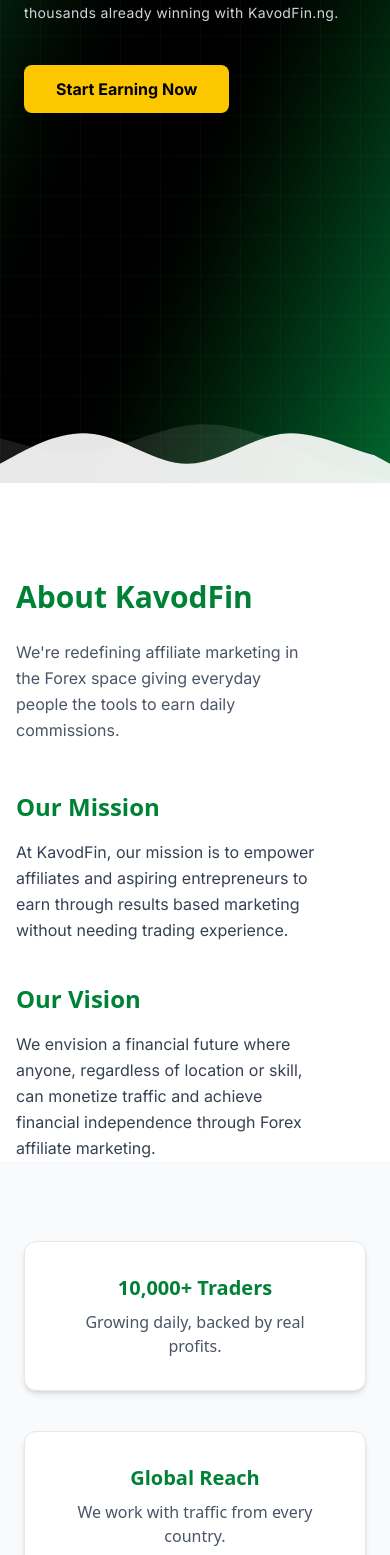
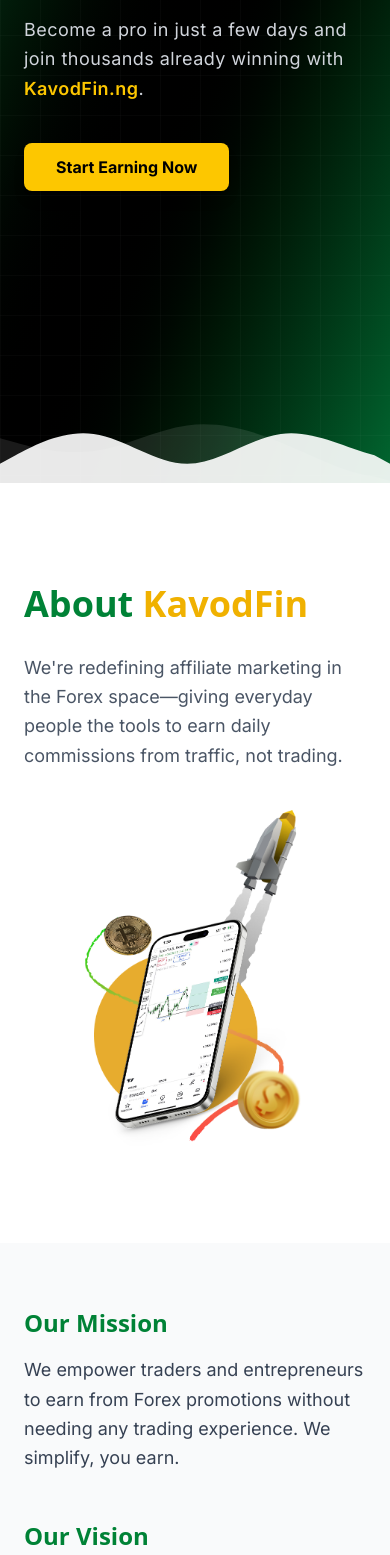
Before and after one commit to Nel-tech/Kavodfin, a Next.js app in the folder kavodfin/: page / in a window 390 px wide. Shown: the part 445-2000 px from the top of the page. Built offline with nearby package versions, Linux system fonts and the light colour scheme.

Commit message:
Revamp About component layout and styling, enhancing text presentation and adding an image. Update HeroSection and Nav components for improved responsiveness and visual appeal, including CTA button text change.

```diff
--- a/kavodfin/src/components/(landing)/About.tsx
+++ b/kavodfin/src/components/(landing)/About.tsx
@@ -1,80 +1,106 @@
 'use client'
 
+import Image from "next/image";
 import { motion } from "framer-motion";
+import AboutImage from '../../../public/images/About-Img.png'
 
 export default function AboutPage() {
   return (
-        <div className="bg-white  text-gray-800 mt-[6rem]">
+    <div className="bg-white text-gray-800 mt-[6rem]">
 
       {/* Hero Section */}
-            <section id="about" className="ml-[1rem] pb-[3rem] md:px-20">
-                <motion.h1
+      <section className="relative px-6 md:px-20 pb-20 grid md:grid-cols-2 gap-10 items-center">
+        <motion.div
           initial={{ opacity: 0, y: -30 }}
           animate={{ opacity: 1, y: 0 }}
           transition={{ duration: 0.8 }}
-                    className="text-3xl text-left lg:text-center lg:text-4xl md:text-6xl font-bold font-dmSerifDisplay text-green-700"
         >
-                    About KavodFin
-                </motion.h1>
-                <p className="mt-6  lg:text-lg  lg:text-center pr-[5rem]   lg:max-w-none mx-auto leading-relaxed text-gray-600 font-inter">
-                    We&apos;re redefining affiliate marketing in the Forex space giving everyday people the tools to earn daily commissions.
+          <h1 className="text-4xl md:text-5xl font-bold font-dmSerifDisplay text-green-700 leading-snug">
+            About <span className="text-yellow-500">KavodFin</span>
+          </h1>
+          <p className="mt-6 text-lg text-gray-600 font-inter leading-relaxed">
+            We&apos;re redefining affiliate marketing in the Forex space—giving everyday people the tools to earn daily commissions from traffic, not trading.
           </p>
+        </motion.div>
+
+        <motion.div
+          initial={{ opacity: 0, x: 30 }}
+          animate={{ opacity: 1, x: 0 }}
+          transition={{ duration: 1 }}
+          className="flex justify-center"
+        >
+          <Image
+            src={AboutImage}
+            alt="About KavodFin"
+            width={400}
+            height={400}
+            className="w-[250px] sm:w-[300px] md:w-[400px] h-auto"
+          />
+
+        </motion.div>
       </section>
 
+      {/* Mission & Vision */}
+      <section className="bg-gray-50 py-16 px-6 md:px-20 grid md:grid-cols-2 gap-12">
+        <motion.div
+          initial={{ opacity: 0, y: 20 }}
+          whileInView={{ opacity: 1, y: 0 }}
+          transition={{ duration: 0.6 }}
+        >
+          <h2 className="text-2xl font-bold mb-4 text-green-700">Our Mission</h2>
+          <p className="text-gray-700 text-lg leading-relaxed font-inter">
+            We empower traders and entrepreneurs to earn from Forex promotions without needing any trading experience. We simplify, you earn.
+          </p>
+        </motion.div>
 
-            <section className=" ml-[1rem] lg:ml-0 grid md:grid-cols-2 gap-10 lg:py-16  md:px-20">
-
-              <div>
-
-                    <h2 className="text-2xl font-bold mb-4 text-green-700">Our Mission</h2>
-                    <p className="text-gray-700  max-w-[20rem]  lg:max-w-none font-inter leading-relaxed">
-                        At KavodFin, our mission is to empower affiliates and aspiring entrepreneurs to earn through results based marketing  without needing trading experience.
+        <motion.div
+          initial={{ opacity: 0, y: 20 }}
+          whileInView={{ opacity: 1, y: 0 }}
+          transition={{ duration: 0.6, delay: 0.3 }}
+        >
+          <h2 className="text-2xl font-bold mb-4 text-green-700">Our Vision</h2>
+          <p className="text-gray-700 text-lg leading-relaxed font-inter">
+            To make financial freedom accessible so anyone can monetize traffic, anywhere, and build income streams that scale.
           </p>
-              </div>
-
-
-
-                  <div>
-
-                    <h2 className=" text-2xl font-bold mb-4 text-green-700">Our Vision</h2>
-                    <p className="text-gray-700 font-inter  pr-[5rem]  leading-relaxed">
-                        We envision a financial future where anyone, regardless of location or skill, can monetize traffic and achieve financial independence through Forex affiliate marketing.
-                    </p>
-                  </div>
-
+        </motion.div>
       </section>
 
-            {/* Visual Cards Section */}
-            <section className="py-20 px-6 md:px-20 bg-gray-50">
+      {/* Stats / Features */}
+      <section className="py-20 px-6 md:px-20 bg-white">
         <div className="grid md:grid-cols-3 gap-10 text-center">
           {[
-                        { title: "10,000+ Traders", desc: "Growing daily, backed by real profits." },
-                        { title: "Global Reach", desc: "We work with traffic from every country." },
-                        { title: "Zero Experience Needed", desc: "Plug in, promote, and earn daily." },
-                    ].map((item, i) => (
+            { title: "10,000+ Traders", desc: "Our network is growing daily—real results, real money." },
+            { title: "Global Reach", desc: "Our offers convert across all regions. No restrictions." },
+            { title: "Zero Experience Needed", desc: "Promote, earn, and withdraw—no learning curve required." },
+          ].map((item, index) => (
             <motion.div
-                            key={i}
-                            initial={{ opacity: 0, y: 20 }}
+              key={index}
+              initial={{ opacity: 0, y: 30 }}
               whileInView={{ opacity: 1, y: 0 }}
-                            transition={{ delay: i * 0.2 }}
-                            className="bg-white border border-gray-200 p-8 rounded-xl shadow-md"
+              transition={{ delay: index * 0.2 }}
+              className="bg-gray-50 border border-gray-200 p-8 rounded-xl shadow hover:shadow-md transition"
             >
-                            <h3 className="text-xl font-bold text-green-700">{item.title}</h3>
-                            <p className="mt-2 text-gray-600">{item.desc}</p>
+              <h3 className="text-xl font-bold text-green-700 mb-2">{item.title}</h3>
+              <p className="text-gray-600 text-sm font-inter">{item.desc}</p>
             </motion.div>
           ))}
         </div>
       </section>
 
-            {/* CTA Section */}
-            <section className="py-24 px-6 md:px-20 text-center">
-                <h2 className=" text-2xl lg:text-3xl md:text-5xl font-dmSerifDisplay font-bold text-green-700">
+      {/* CTA */}
+      <section className="py-24 px-6 md:px-20 text-center bg-green-900 text-white ">
+        <motion.h2
+          initial={{ opacity: 0, y: 20 }}
+          whileInView={{ opacity: 1, y: 0 }}
+          transition={{ duration: 0.6 }}
+          className="text-3xl md:text-5xl font-dmSerifDisplay font-bold mb-6"
+        >
           Ready to Start Earning with KavodFin?
-                </h2>
-                <p className="mt-4 text-gray-600 max-w-xl mx-auto">
-                    Join the wave of financially empowered traders promoting high-converting Forex offers.
+        </motion.h2>
+        <p className="text-gray-300 max-w-xl mx-auto mb-10">
+          Join the wave of financially empowered traders. Fast payouts. No skills needed.
         </p>
-                <button className="mt-8 cursor-pointer bg-yellow-400 hover:bg-yellow-500 text-black font-bold px-8 py-3 rounded-lg shadow-md transition duration-300">
+        <button className="bg-yellow-400 hover:bg-yellow-500 text-black font-bold px-8 py-3 rounded-lg shadow-md transition duration-300">
           Get Started Now
         </button>
       </section>
--- a/kavodfin/src/components/(landing)/HeroSection.tsx
+++ b/kavodfin/src/components/(landing)/HeroSection.tsx
@@ -32,14 +32,15 @@
                     Trusted by 10,000+ Traders
                 </p>
 
-                <h1 className="text-3xl leading-normal sm:text-2xl md:text-6xl lg:text-5xl font-dmSerifDisplay font-extrabold lg:leading-tight">
+                <h1 className="text-4xl leading-normal sm:text-2xl md:text-6xl lg:text-5xl font-dmSerifDisplay font-extrabold lg:leading-tight">
                     Why Just Watch Others <span className="text-yellow-400">Earn?</span>
                     <br /> Get Paid Daily With Our Signals
                 </h1>
 
-                <p className=" leading-relaxed text-sm sm:text-base lg:text-lg max-w-sm sm:max-w-md lg:max-w-lg mt-6 font-inter tracking-wide text-gray-300">
-                    Become a pro in just a few days and join thousands already winning with KavodFin.ng.
+                <p className="leading-relaxed text-lg lg:text-lg max-w-sm sm:max-w-md lg:max-w-lg mt-6 font-inter tracking-wide text-gray-300">
+                    Become a pro in just a few days and join thousands already winning with <span className="text-yellow-400 font-semibold">KavodFin.ng</span>.
                 </p>
+
 
 
                 <div className="mt-10">
--- a/kavodfin/src/components/(landing)/Nav.tsx
+++ b/kavodfin/src/components/(landing)/Nav.tsx
@@ -55,7 +55,7 @@
                 {/* CTA Button */}
                 <div className="hidden md:flex">
                     <Button className="bg-yellow-400 text-black font-inter hover:bg-yellow-500 font-semibold px-6 py-2 rounded-lg shadow-lg transition-transform duration-300 hover:scale-105">
-                        Contact
+                        Get Started
                     </Button>
                 </div>
 
```
Also changed, not shown: kavodfin/public/images/About-Img.png (added). Lines whose indentation alone changed are shown as unchanged.
